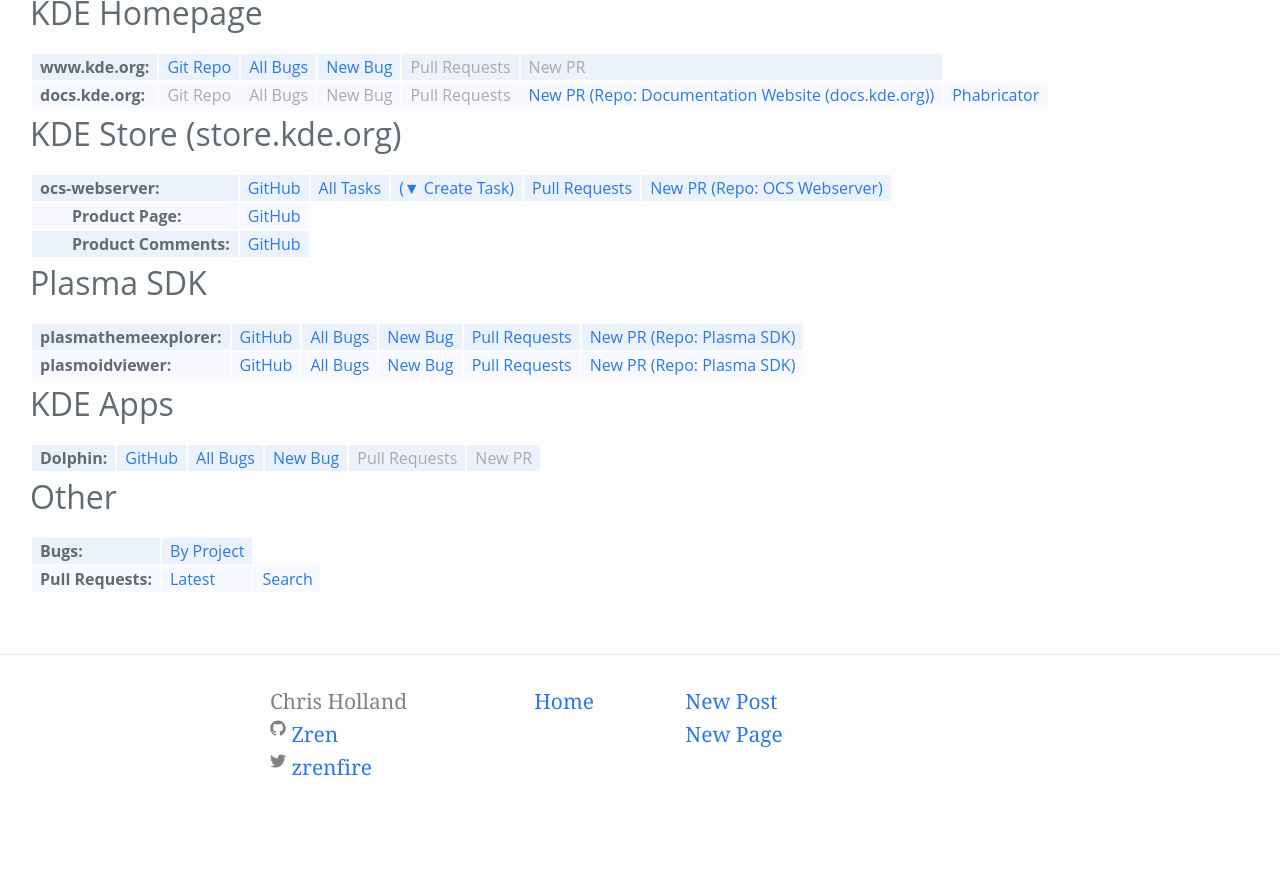
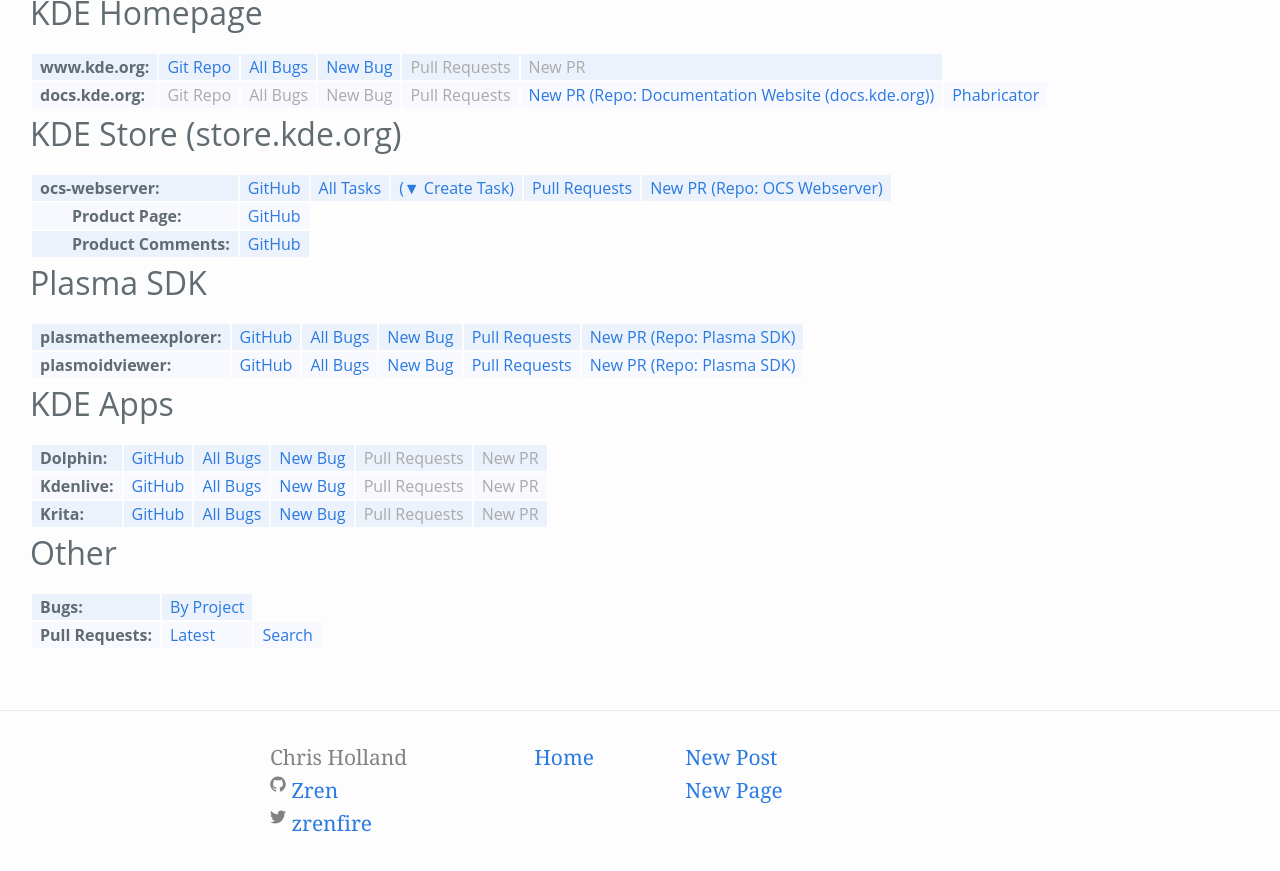
Before and after one commit to Zren/zren.github.io, a Jekyll site: the page built from kde_repos.md, in a window 1280 px wide and 900 px high, scrolled down 1159 px. Shown: the top 871 px of the window. Built offline with Jekyll 4.4.1, drawn with Linux system fonts in a browser that asks for light colours; before the commit the page ends 2003 px from its top, so only the background shows below that.

Commit message:
Kdenlive + krita

```diff
--- a/kde_repos.md
+++ b/kde_repos.md
@@ -330,6 +330,22 @@
 		<td><a>Pull Requests</a></td>
 		<td><a>New PR</a></td>
 	</tr>
+	<tr>
+		<td>Kdenlive</td>
+		<td><a href="https://github.com/KDE/kdenlive">GitHub</a></td>
+		<td><a href="{{kdeBugList}}product=kdenlive&list_id=1444103">All Bugs</a></td>
+		<td><a href="{{kdeNewBug}}product=kdenlive">New Bug</a></td>
+		<td><a>Pull Requests</a></td>
+		<td><a>New PR</a></td>
+	</tr>
+	<tr>
+		<td>Krita</td>
+		<td><a href="https://github.com/KDE/krita">GitHub</a></td>
+		<td><a href="{{kdeBugList}}product=krita&list_id=1444104">All Bugs</a></td>
+		<td><a href="{{kdeNewBug}}product=krita">New Bug</a></td>
+		<td><a>Pull Requests</a></td>
+		<td><a>New PR</a></td>
+	</tr>
 </table>
 
 
```
